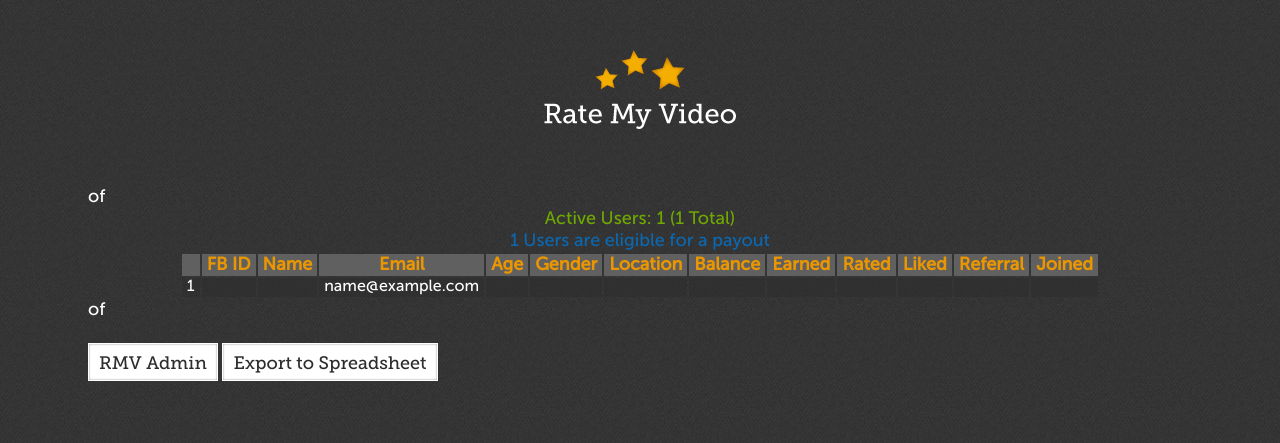
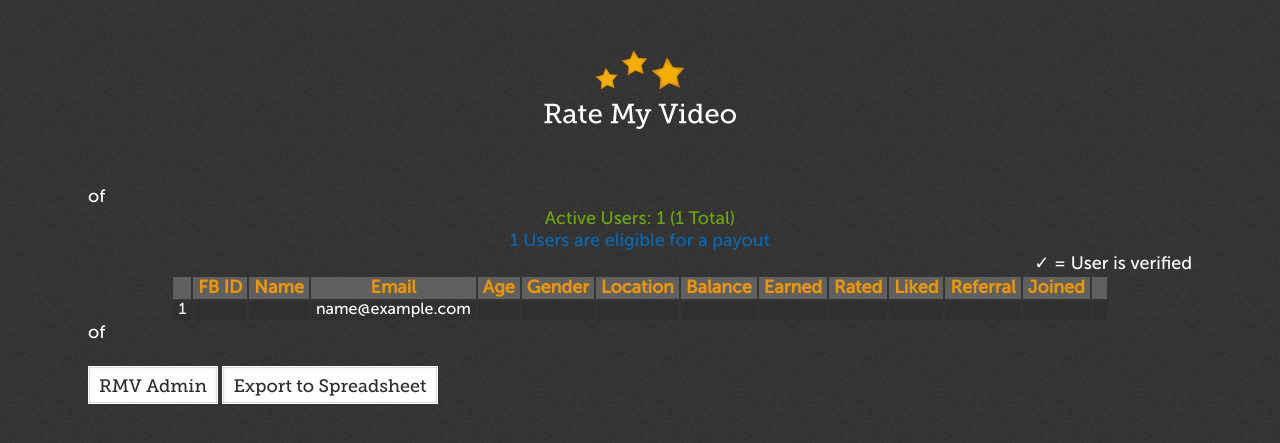
Before and after one commit to a-huy/ratemyvideo, a Django app: template rmvadmin/templates/list_users.html in a window 1280 px wide. Shown: the top 443 px of the page. Run offline with Django 3.2, Linux system fonts and the light colour scheme; tables that the repository leaves empty hold one stand-in row (values such as "Sample post"); the template is opened without the code that fills it: values that come from a table or form of the project are taken from there, most other values are stand-ins (such as "Sample title", 1, 10 or a date in 2020); parts of the project's set-up code (start-up, migrations or seed data) failed here and were passed over; some web fonts are replaced.

Commit message:
changed rmvadmin templates to reflect new model schema changes

```diff
--- a/content/assets/styles/rmvadmin/list_users.css
+++ b/content/assets/styles/rmvadmin/list_users.css
@@ -4,4 +4,5 @@
 
 #quick-stats { text-align: center; color: #6FA800; }
 #stats-payout { color: #0C68B0; }
+#legend { text-align: right; }
 #xlsx-export-button { cursor: pointer; }
--- a/rmvadmin/templates/list_users.html
+++ b/rmvadmin/templates/list_users.html
@@ -23,6 +23,7 @@
     <span id="stats-active">Active Users: {{ total_active }} ({{ total_users }} Total)</span><br />
     <span id="stats-payout">{{ total_payout }} Users are eligible for a payout</span>
 </div>
+<div id="legend">&#x2713; = User is verified</div>
 <table id="users-table">
     <tr class="labels">
         <td>&nbsp;</td>
@@ -38,6 +39,7 @@
         <td><a href="{% url list_users %}?filter=liked{% if not rev %}&rev{% endif %}">Liked</a></td>
         <td><a href="{% url list_users %}?filter=referral{% if not rev %}&rev{% endif %}">Referral</a></td>
         <td><a href="{% url list_users %}?filter=created_date{% if not rev %}&rev{% endif %}">Joined</a></td>
+        <td>&nbsp;</td>
     </tr>
     {% for user in users %}
     <tr class="user-info {% cycle 'even' 'odd' %}">
@@ -56,6 +58,7 @@
         <td class="user-liked">{{ user.liked }}</td>
         <td class="user-referral">{{ user.referral|capfirst|truncatechars:20 }}</td>
         <td class="user-joined-date">{{ user.created_date|date:'m-d-y' }}<br />{{ user.created_date|date:'f a' }}</td>
+        <td>{% if user.verified == 't' %}&#x2713;{% endif %}</td>
     </tr>
     {% endfor %}
 </table>
--- a/rmvadmin/templates/list_videos.html
+++ b/rmvadmin/templates/list_videos.html
@@ -14,6 +14,7 @@
         <td><a href="{% url list_videos %}?filter=reward{% if not rev %}&rev{% endif %}">Reward</a></td>
         <td><a href="{% url list_videos %}?filter=count{% if not rev %}&rev{% endif %}"># Ratings</a></td>
         <td><a href="{% url list_videos %}?filter=avg_rating{% if not rev %}&rev{% endif %}">Avg Rating</a></td>
+        <td><a href="{% url list_videos %}?filter=tags{% if not rev %}&rev{% endif %}">Tags</a></td>
     </tr>
     {% for vid in videos %}
     <tr class="{% cycle 'even' 'odd' %}">
@@ -30,6 +31,7 @@
         <td class="vid-avg-rating{% if vid.avg_rating == 0 %} unrated{% else %} rated{% endif %}">
             {{ vid.avg_rating }}
         </td>
+        <td class="vid-tags">{% if not vid.tags %}None{% else %}{{ vid.tags }}{% endif %}</td>
     </tr>
     {% endfor %}
 </table>
```
